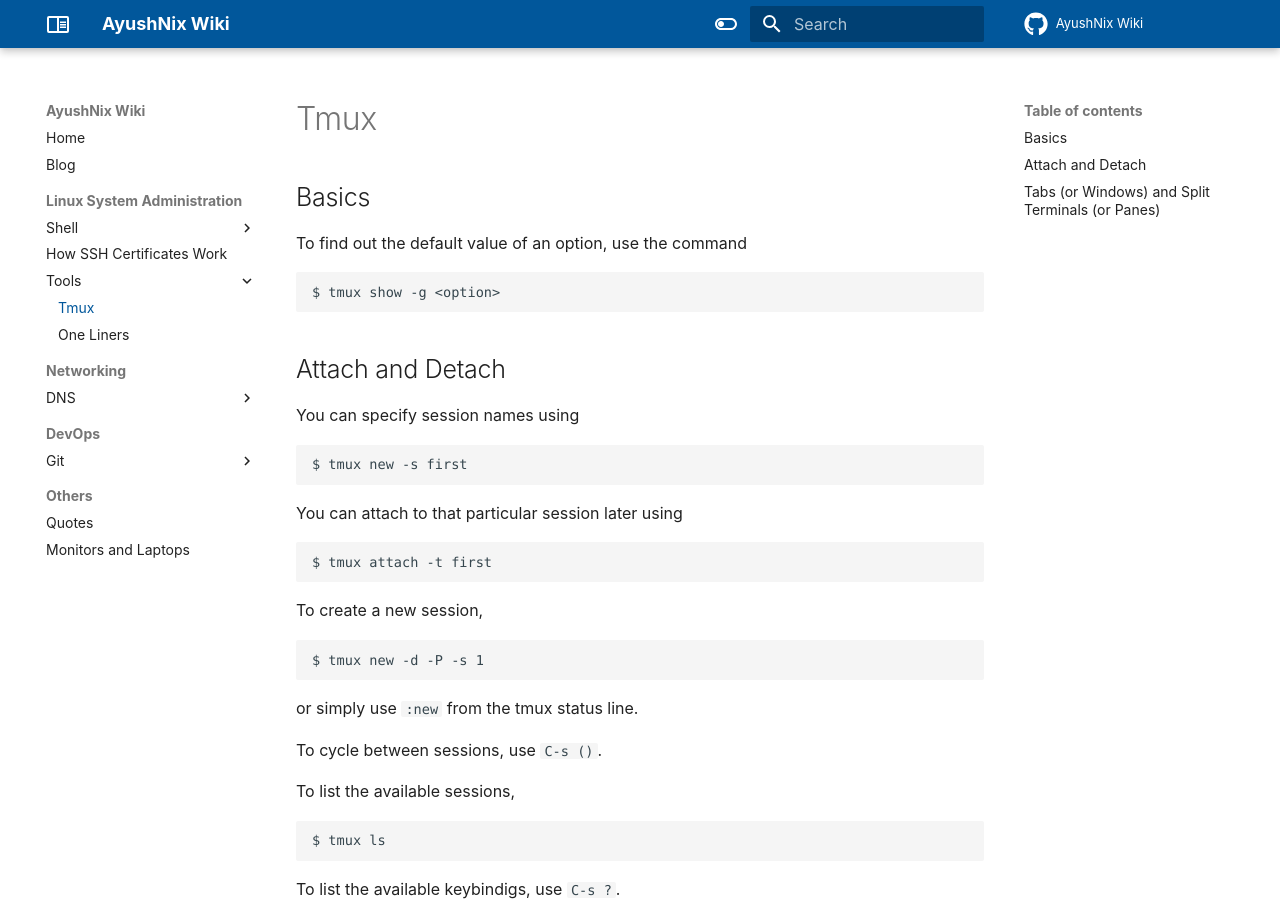
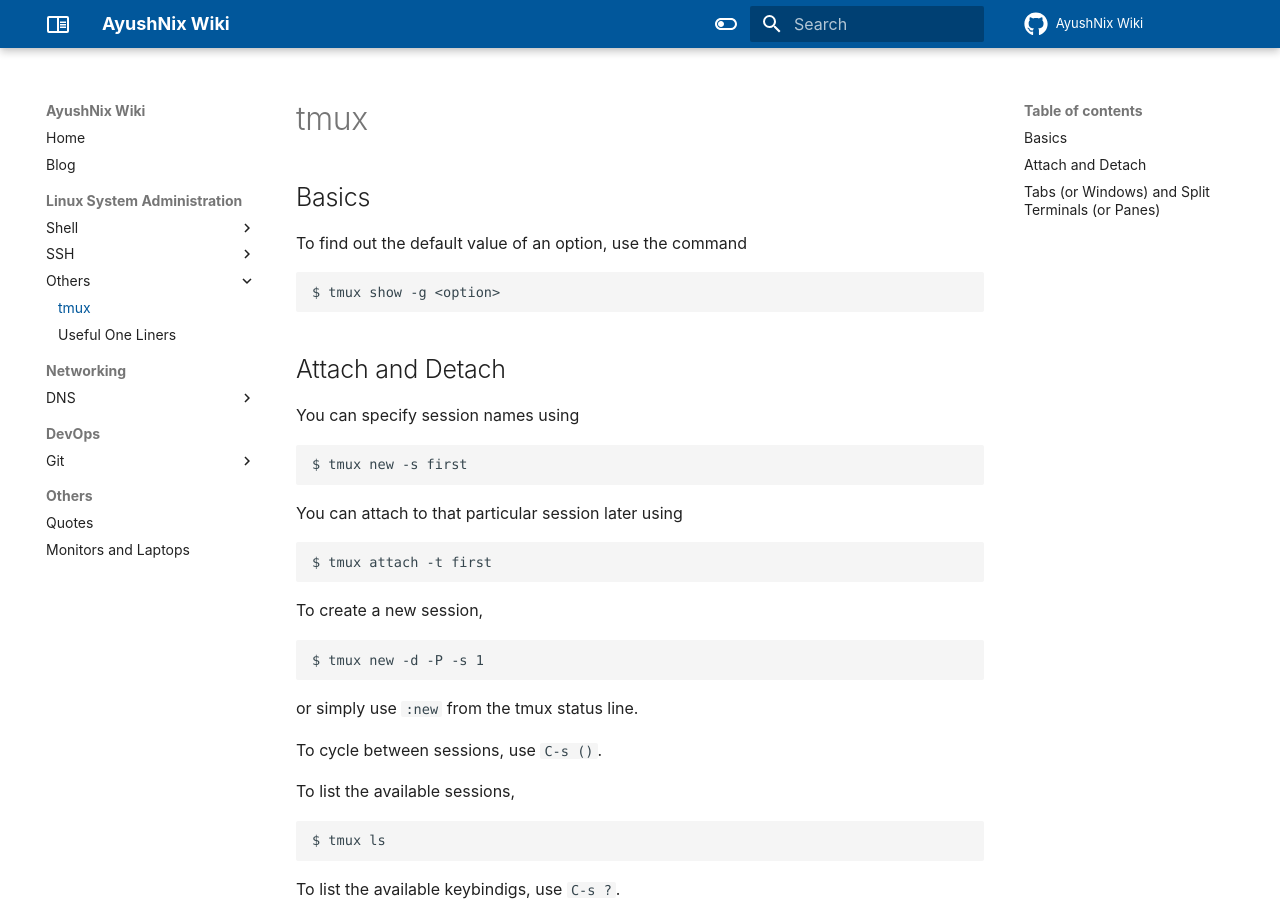
Before and after one commit to ayushnix/wiki, an MkDocs documentation site: the page built from docs/sysadmin/others/tmux.md, in a window 1280 px wide and 900 px high. Built offline with MkDocs 1.6.1 and Material for MkDocs 9.7.7, drawn with Linux system fonts in a browser that asks for light colours; comment, search, counter and statistics services are not loaded.

Commit message:
reorganized ssh article and misc section
I imagine there will probably be more articles about SSH that I may
write in the future so better to move it in its own section.

The 'tools' section has been renamed to 'Others'. This is meant to store
everything that doesn't deserve its own section.

```diff
--- a/docs/sysadmin/tools/tmux.md
+++ b/docs/sysadmin/others/tmux.md
@@ -1,5 +1,5 @@
 ---
-title: "Tmux"
+title: "tmux"
 summary: "An overview of some basic operations in tmux"
 date: 2021-01-17
 ---
--- a/mkdocs.yml
+++ b/mkdocs.yml
@@ -21,10 +21,11 @@
           - "Using External Commands": "sysadmin/shell/using_external_commands.md"
           - "Useful Snippets": "sysadmin/shell/useful_snippets.md"
           - "Reference": "sysadmin/shell/reference.md"
-      - How SSH Certificates Work: "sysadmin/how-ssh-certs-work.md"
-      - Tools:
-          - "Tmux": "sysadmin/tools/tmux.md"
-          - "One Liners": "sysadmin/tools/oneliners.md"
+      - SSH:
+          - "SSH Certificates": "sysadmin/ssh/ssh-certificates.md"
+      - Others:
+          - "tmux": "sysadmin/others/tmux.md"
+          - "Useful One Liners": "sysadmin/others/oneliners.md"
   - "Networking":
       - DNS:
           - "How Does DNS Work?": "networking/dns/how-does-dns-work.md"
```
Also changed, not shown: docs/sysadmin/others/oneliners.md (renamed from docs/sysadmin/tools/oneliners.md), docs/sysadmin/ssh/ssh-certificates.md (renamed from docs/sysadmin/how-ssh-certs-work.md).
